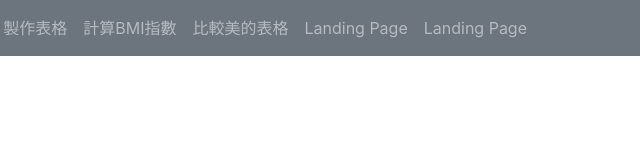
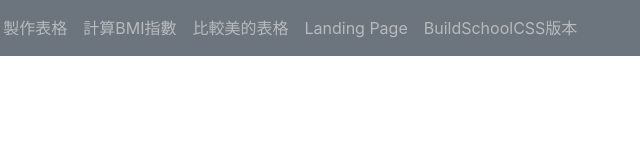
Before and after one commit to noellehsu/Index, a plain HTML site: page index.html in a window 1280 px wide. Shown: the full height of the page, 588-1228 px from the left. Drawn offline with nearby package versions, Linux system fonts and the light colour scheme.

Commit message:
改名字

```diff
--- a/index.html
+++ b/index.html
@@ -51,7 +51,7 @@
             <a class="nav-link" href="LandingPage.html">Landing Page</a>
           </li>
           <li class="nav-item">
-              <a class="nav-link" href="ImageWebsite/BuildSchoolCSS.html">Landing Page</a>
+              <a class="nav-link" href="ImageWebsite/BuildSchoolCSS.html">BuildSchoolCSS版本</a>
             </li>
 
         </ul>
```
